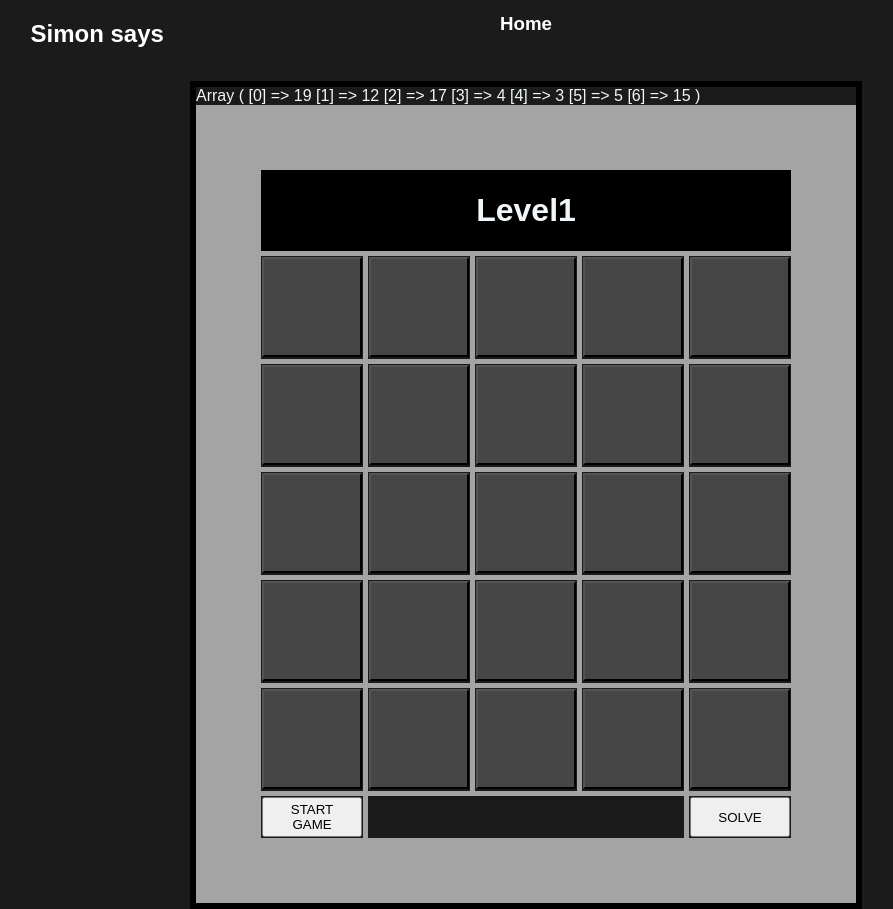
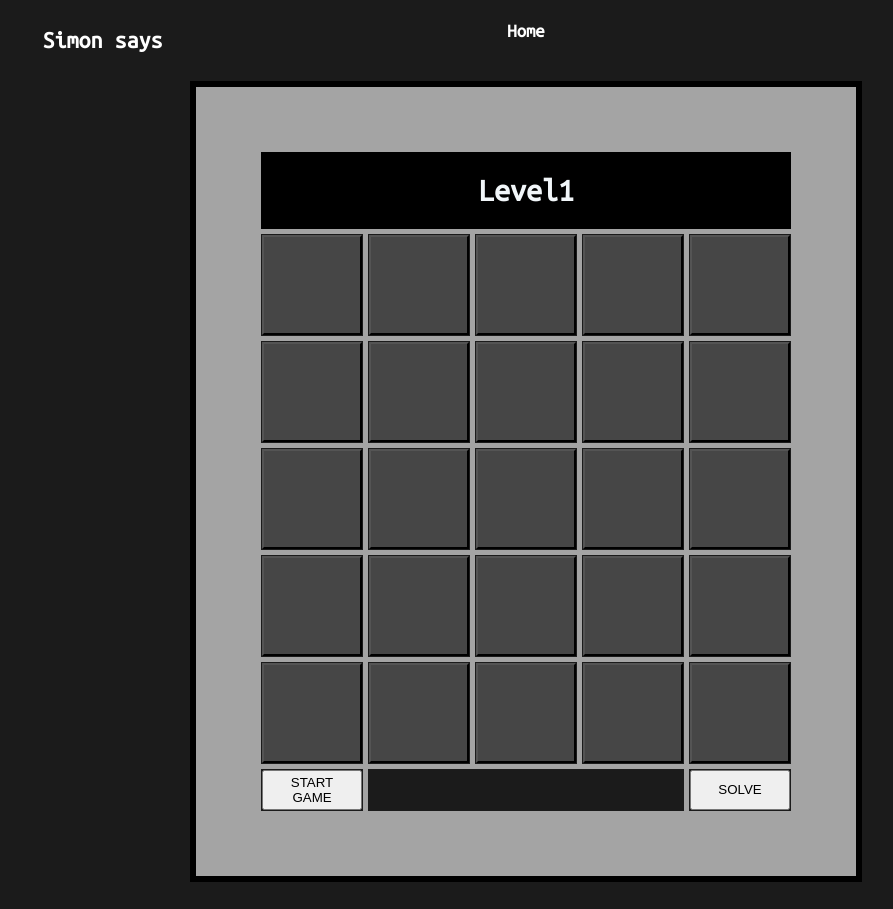
Before and after one commit to aleexnl/simon-says, a PHP site: page /pages/game.php in a window 1280 px wide. Shown: the whole page, without its empty margins (114-1007 px from the left). After the commit the page ends 882 px from the top, so only its background shows below. Run offline with PHP 8.4, Linux system fonts and the light colour scheme.

Commit message:
Finished project (#52)
* Delketed unused code

* Added comments

* Get random squares from server

* efwef

* asdad

* Index update

* Added todo

* change background color of victory and gameover

* add styles to btn

* dCOUMENTATION FOLDER

* Added wireframes

* Updated wireframes

* Style updates

* add result wireframe .psd and .jpg and new color palette

Co-authored-by: jcsalinas20 <48550315+jcsalinas20@users.noreply.github.com>
Co-authored-by: Alejandro Nieto Luque <aleexnl@MacBook-Pro-de-Alejandro.local>
Co-authored-by: JesusSePe <jesusserpe@gmail.com>
Co-authored-by: JesusSePe <57097178+JesusSePe@users.noreply.github.com>
Co-authored-by: jcsalinas20 <jcsalinasn20@gmail.com>

```diff
--- a/css/game.css
+++ b/css/game.css
@@ -1,15 +1,6 @@
-html,
-body {
-    height: 100%;
-}
-
 body {
     color: #f1f6f9;
-    font-family: Arial, Helvetica, sans-serif;
-    display: flex;
-    margin: 0;
     background-color: #1b1b1b;
-    flex-flow: column;
 }
 
 .game {
--- a/css/index.css
+++ b/css/index.css
@@ -8,12 +8,12 @@ input[type="submit"] {
     margin: 2%;
 }
 
-.main-title {
-    text-align: center;
-    font-size: 128px;
+#main-title {
+    text-align: center !important;
     font-family: "AmongUsFont", Arial, Helvetica, sans-serif;
     margin: 5% 15% 5px 15%;
 }
+
 .subtitle {
     text-align: center;
     margin: 0 15%;
--- a/css/style.css
+++ b/css/style.css
@@ -5,7 +5,7 @@
 }
 
 body {
-    background-color: #25274d;
+    background-color: #1b1b1b;
     color: rgb(255, 255, 255);
     font-family: "Ubuntu Mono", monospace;
 }
@@ -13,17 +13,21 @@ header {
     display: flex;
     width: 100%;
     justify-content: space-between;
-    position: relative;
-    top: 0;
+    position: unset;
+    height: 60px;
+}
+
+header > first-child, #home, #uname  {
+    margin-block-start: 0.83em;
+    margin-block-end: 0.83em;
 }
 
 header > * {
     color: white;
     font-weight: bold;
-    margin-block-start: 0.83em;
-    margin-block-end: 0.83em;
     width: 33%;
     text-align: center;
+    text-decoration: none;
 }
 
 header div a {
--- a/index.html
+++ b/index.html
@@ -6,11 +6,13 @@
     </head>
     <body>
         <header>
-            <h2>Simon says</h2>
+            <a href="#"><h2>Simon says</h2></a>
             <div id="home"><a href="#">Home</a></div>
             <h3 id="uname"></h3>
         </header>
-        <h1 class="main-title">SIMON SAYS</h1>
+        <div id="main-title">
+            <img src="./img/Title.png" >
+        </div>
         <h2 class="subtitle">Welcome to our site! Here you can enjoy the Simon says game online! Insert you user name and press the start game button to begin!</h2>
         <form id="form" action="pages/game.php" method="GET">
             <label for="uname"><b>USERNAME:</b></label>
--- a/js/game.js
+++ b/js/game.js
@@ -1,28 +1,39 @@
-buttons = document.getElementsByClassName("option"); // Get all buttons
+let buttons = document.getElementsByClassName("option"); // Get all buttons
+let resolve_button = document.getElementById("btn-resolve");
+let start_button = document.getElementById("btn-start");
 
-for (const buton of buttons) {
+start_button.onclick = function () {
+    let solutions = document.getElementsByClassName("solution");
+    for (const solution of solutions) {
+        solution.classList.add("selected");
+    }
+    resolve_button.setAttribute("disabled", true);
+    setTimeout(() => {
+        for (const solution of solutions) {
+            solution.classList.remove("selected");
+        }
+        resolve_button.removeAttribute("disabled");
+    }, 4000);
+};
+
+resolve_button.onclick = function () {
+    let btnSelected = document.getElementsByClassName("selected solution");
+    if (btnSelected.length == 7) {
+        redirectPage("win");
+    } else {
+        redirectPage("lose");
+    }
+};
+
+for (const button of buttons) {
     // For each button ad an onclick() event listener
-    buton.onclick = function () {
-        buton.setAttribute("disabled", true); // Disable the button
-        buton.classList.remove("option"); // Remove the class option
-        buton.classList.add("selected"); // Add the option that is selected
+    button.onclick = function () {
+        if (button.classList.contains("selected")) {
+            button.classList.remove("selected");
+        } else {
+            button.classList.add("selected"); // Add the option that is selected
+        }
     };
-}
-
-function checkBtn(strRightPosition) {
-    let btnSelected = document.getElementsByName("btn-option");
-    let positions = strRightPosition.split(",");
-    if (document.getElementsByClassName("selected").length == 7) {
-        let allCorrect = true;
-        for (let i = 0; i < positions.length; i++) {
-            if (btnSelected[positions[i] - 1].className == "option") {
-                allCorrect = false;
-                break;
-            }
-        }
-        if (allCorrect) redirectPage("win");
-        else redirectPage("lose");
-    } else redirectPage("lose");
 
 }
 
--- a/pages/game.php
+++ b/pages/game.php
@@ -1,5 +1,11 @@
 <!DOCTYPE html>
 <html lang="en">
+<!--TODO:
+- Deshabilitar boton iniciar partida una vez presionado.
+- Deshabilitar botones hasta que se inicia el juego.
+- Pasar estilos header index.
+- Estilo de botones
+ -->
 
 <head>
     <meta charset="UTF-8">
@@ -11,22 +17,23 @@
     $randomCounter = 1;
     $randomNumbers = [];
     while (count($randomNumbers) != 7) {
-        $randomNumber = mt_rand(0, 25);
+        $randomNumber = mt_rand(1, 25);
         if (!in_array($randomNumber, $randomNumbers)) {
             array_push($randomNumbers, $randomNumber);
         }
     }
     ?>
 </head>
+
 <body>
     <header>
         <h2>Simon says</h2>
         <div id="home"><a href="../">Home</a></div>
         <h3 id="uname">
             <?php
-                session_start();
-                $_SESSION["user"] = isset($_GET["uname"]) ? $_GET["uname"] : '';
-                echo isset($_SESSION["user"]) ? $_SESSION['user'] : '';
+            session_start();
+            $_SESSION["user"] = isset($_GET["uname"]) ? $_GET["uname"] : '';
+            echo isset($_SESSION["user"]) ? $_SESSION['user'] : '';
             ?>
         </h3>
     </header>
@@ -42,62 +49,24 @@
                 </thead>
                 <tbody>
                     <?php
-                    print_r($randomNumbers);
                     for ($rowCounter = 0; $rowCounter < 5; $rowCounter++) {
                         echo "<tr>";
                         for ($columnounter = 0; $columnounter < 5; $columnounter++) {
-                            /*if (in_array($randomCounter++, $randomNumbers)) {
-                                echo "<td><button type='submit' class='option selected'></button></td>";
-                            } else {*/
-                                echo "<td><button type='submit' class='option' name='btn-option'></button></td>";
-                            //}
+                            if (in_array($randomCounter++, $randomNumbers)) {
+                                echo "<td><button type='submit' class='square option solution'></button></td>";
+                            } else {
+                                echo "<td><button type='submit' class='square option'></button></td>";
+                            }
                         }
                         echo "</tr>";
                     }
                     ?>
-                    <!--
-                    <tr>
-                        <td><button type="submit" class="option"></button></td>
-                        <td><button type="submit" class="option"></button></td>
-                        <td><button type="submit" class="option"></button></td>
-                        <td><button type="submit" class="option"></button></td>
-                        <td><button type="submit" class="option"></button></td>
-                    </tr>
-                    <tr>
-                        <td><button type="submit" class="option"></button></td>
-                        <td><button type="submit" class="option"></button></td>
-                        <td><button type="submit" class="option"></button></td>
-                        <td><button type="submit" class="option"></button></td>
-                        <td><button type="submit" class="option"></button></td>
-                    </tr>
-                    <tr>
-                        <td><button type="submit" class="option"></button></td>
-                        <td><button type="submit" class="option"></button></td>
-                        <td><button type="submit" class="option"></button></td>
-                        <td><button type="submit" class="option"></button></td>
-                        <td><button type="submit" class="option"></button></td>
-                    </tr>
-                    <tr>
-                        <td><button type="submit" class="option"></button></td>
-                        <td><button type="submit" class="option"></button></td>
-                        <td><button type="submit" class="option"></button></td>
-                        <td><button type="submit" class="option"></button></td>
-                        <td><button type="submit" class="option"></button></td>
-                    </tr>
-                    <tr>
-                        <td><button type="submit" class="option"></button></td>
-                        <td><button type="submit" class="option"></button></td>
-                        <td><button type="submit" class="option"></button></td>
-                        <td><button type="submit" class="option"></button></td>
-                        <td><button type="submit" class="option"></button></td>
-                    </tr>
--->
                 </tbody>
                 <tfoot>
                     <tr>
                         <td class="box-btn"><button id="btn-start" type="submit">START GAME</button></td>
                         <td colspan="3"></td>
-                        <td class="box-btn"><button id="btn-resolv" type="submit" onclick="checkBtn('<?php echo implode(',', $randomNumbers) ?>' )">SOLVE</button></td>
+                        <td class="box-btn"><button id="btn-resolve" type="submit">SOLVE</button></td>
                     </tr>
                 </tfoot>
             </table>
--- a/pages/gameover.php
+++ b/pages/gameover.php
@@ -11,7 +11,7 @@
     if ($_SESSION['endgame'] == "win") header("location:victory.php") ?>
 </head>
 
-<body id="victory">
+<body>
     <header>
         <h2>Simon says</h2>
         <div id="home"><a href="../">Home</a></div>
--- a/pages/victory.php
+++ b/pages/victory.php
@@ -1,6 +1,5 @@
 <!DOCTYPE html>
 <html lang="en">
-
 <head>
     <meta charset="UTF-8">
     <meta name="viewport" content="width=device-width, initial-scale=1.0">
@@ -11,7 +10,7 @@
     if ($_SESSION['endgame'] == "lose") header("location:gameover.php") ?>
 </head>
 
-<body id="victory">
+<body>
     <header>
         <h2>Simon says</h2>
         <div id="home"><a href="../">Home</a></div>
```
Also changed, not shown: css/gameover.css (+5 -2 lines), css/victory.css (+5 -2 lines), Documentation/color-palette.png (added), Documentation/wireframes/game.jpg (added), Documentation/wireframes/landing-page.jpg (added), Documentation/wireframes/result.jpg (added), color-palette.jpg (deleted), img/Title.png (added), 3 other files.
